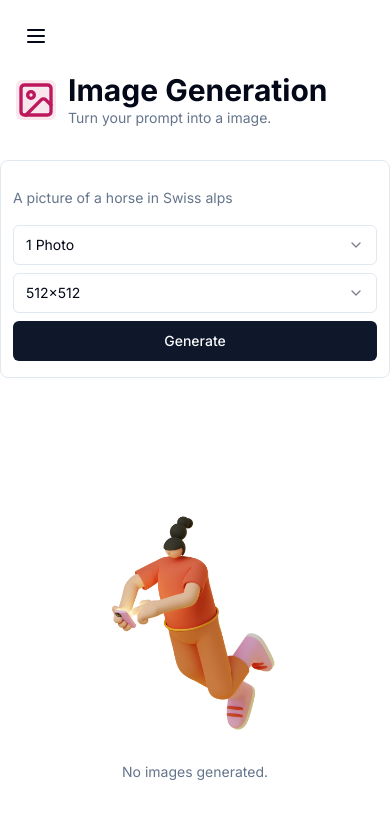
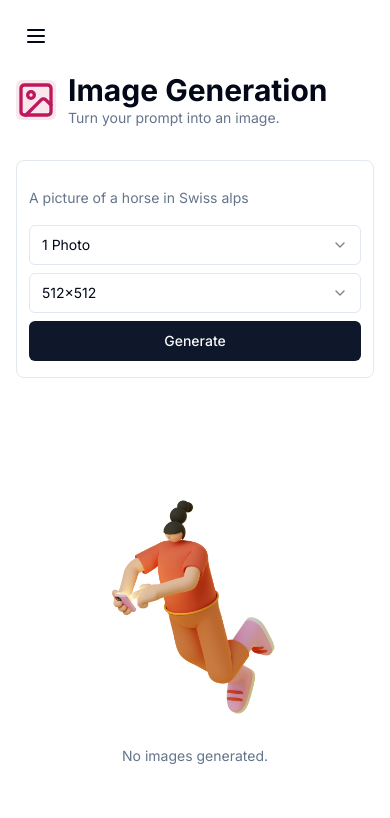
Before and after one commit to sudh-202/saas_platform, a Next.js app: page /image in a window 390 px wide. Shown: the top 818 px of the page. Built offline with nearby package versions, Linux system fonts and the light colour scheme.

Commit message:
image updated code

```diff
--- a/app/(dashboard)/(routes)/image/page.tsx
+++ b/app/(dashboard)/(routes)/image/page.tsx
@@ -2,76 +2,74 @@
 
 import * as z from "zod";
 import axios from "axios";
-import { Heading } from "@/components/heading";
+import Image from "next/image";
+import { useState } from "react";
+import { zodResolver } from "@hookform/resolvers/zod";
 import { Download, ImageIcon } from "lucide-react";
 import { useForm } from "react-hook-form";
+// import { toast } from "react-hot-toast";
+import { useRouter } from "next/navigation";
+
+import { Heading } from "@/components/heading";
+import { Button } from "@/components/ui/button";
+import { Card, CardFooter } from "@/components/ui/card";
+import { Input } from "@/components/ui/input";
+import { Form, FormControl, FormField, FormItem } from "@/components/ui/form";
+import { Loader } from "@/components/loading";
+import { Empty } from "@/components/empty";
+// import { Loader } from "@/components/loader";
+// import { Empty } from "@/components/ui/empty";
+import { Select, SelectContent, SelectItem, SelectTrigger, SelectValue } from "@/components/ui/select";
+// import { useProModal } from "@/hooks/use-pro-modal";
+
 import { amountOptions, formSchema, resolutionOptions } from "./constants";
-import { zodResolver } from "@hookform/resolvers/zod";
-import { Form, FormControl, FormField, FormItem } from "@/components/ui/form";
-import { Input } from "@/components/ui/input";
-import { Button } from "@/components/ui/button";
-import { useRouter } from "next/navigation";
-import { error } from "console";
-import Image from "next/image";
 
-import { useState } from "react";
-import { Empty } from "@/components/empty";
-import { Loader } from "@/components/loading";
-import { cn } from "@/lib/utils";
-import {
-  Select,
-  SelectTrigger,
-  SelectValue,
-  SelectContent,
-  SelectItem,
-} from "@/components/ui/select";
-import { Card, CardFooter } from "@/components/ui/card";
-
-const ImagePage = () => {
+const PhotoPage = () => {
+  // const proModal = useProModal();
   const router = useRouter();
-  const [images, setImages] = useState<string[]>([]);
+  const [photos, setPhotos] = useState<string[]>([]);
 
   const form = useForm<z.infer<typeof formSchema>>({
     resolver: zodResolver(formSchema),
     defaultValues: {
       prompt: "",
       amount: "1",
-      resolution: "512x512",
-    },
+      resolution: "512x512"
+    }
   });
 
   const isLoading = form.formState.isSubmitting;
 
   const onSubmit = async (values: z.infer<typeof formSchema>) => {
     try {
-      setImages([]);
+      setPhotos([]);
 
-      const response = await axios.post("/api/image", values);
+      const response = await axios.post('/api/image', values);
 
       const urls = response.data.map((image: { url: string }) => image.url);
 
-      setImages(urls);
-      form.reset();
+      setPhotos(urls);
     } catch (error: any) {
-      //TODO: Open Pro Modal
-      console.log(error);
+      if (error?.response?.status === 403) {
+        // proModal.onOpen();
+      } else {
+        // toast.error("Something went wrong.");
+      }
     } finally {
       router.refresh();
     }
-  };
+  }
 
   return (
     <div>
       <Heading
         title="Image Generation"
-        description="Turn your prompt into a image."
+        description="Turn your prompt into an image."
         icon={ImageIcon}
         iconColor="text-pink-700"
         bgColor="bg-pink-700/10"
       />
-
-      <div className="px lg:px-8">
-        <div>
+      <div className="px-4 lg:px-8">
         <Form {...form}>
           <form
             onSubmit={form.handleSubmit(onSubmit)}
@@ -82,7 +80,7 @@ const ImagePage = () => {
               p-4
               px-3
               md:px-6
-              focus-width:shadow-sm
+              focus-within:shadow-sm
               grid
               grid-cols-12
               gap-2
@@ -94,9 +92,7 @@ const ImagePage = () => {
                 <FormItem className="col-span-12 lg:col-span-6">
                   <FormControl className="m-0 p-0">
                     <Input
-                        className="border-0 outline-none
-                       focus-visible:ring-0
-                       focus-visible:ring-transparent"
+                      className="border-0 outline-none focus-visible:ring-0 focus-visible:ring-transparent"
                       disabled={isLoading}
                       placeholder="A picture of a horse in Swiss alps"
                       {...field}
@@ -123,7 +119,10 @@ const ImagePage = () => {
                     </FormControl>
                     <SelectContent>
                       {amountOptions.map((option) => (
-                          <SelectItem key={option.value} value={option.value}>
+                        <SelectItem
+                          key={option.value}
+                          value={option.value}
+                        >
                           {option.label}
                         </SelectItem>
                       ))}
@@ -150,7 +149,10 @@ const ImagePage = () => {
                     </FormControl>
                     <SelectContent>
                       {resolutionOptions.map((option) => (
-                          <SelectItem key={option.value} value={option.value}>
+                        <SelectItem
+                          key={option.value}
+                          value={option.value}
+                        >
                           {option.label}
                         </SelectItem>
                       ))}
@@ -159,38 +161,31 @@ const ImagePage = () => {
                 </FormItem>
               )}
             />
-              <Button
-                className="col-span-12 lg:col-span-2 w-full"
-                disabled={isLoading}
-              >
+            <Button className="col-span-12 lg:col-span-2 w-full" type="submit" disabled={isLoading} size="icon">
               Generate
             </Button>
           </form>
         </Form>
-        </div>
-        <div className="space-y-4 mt-4">
         {isLoading && (
           <div className="p-20">
             <Loader />
           </div>
         )}
-          {images.length === 0 && !isLoading && (
-            <div>
+        {photos.length === 0 && !isLoading && (
           <Empty label="No images generated." />
-            </div>
         )}
-          <div className="grid grid-cols-1 md:grid-cols-2 lg:grid-col-3 xl:grid-cols-4 gap-4 mt-8">
-            {images.map((src) => (
+        <div className="grid grid-cols-1 md:grid-cols-2 lg:grid-cols-3 xl:grid-cols-4 gap-4 mt-8">
+          {photos.map((src) => (
             <Card key={src} className="rounded-lg overflow-hidden">
-                <div className="realtive aspect-square">
-                  <Image alt="Generated" fill src={src} />
+              <div className="relative aspect-square">
+                <Image
+                  fill
+                  alt="Generated"
+                  src={src}
+                />
               </div>
               <CardFooter className="p-2">
-                  <Button
-                    variant="secondary"
-                    className="w-full"
-                    onClick={() => window.open(src)}
-                  >
+                <Button onClick={() => window.open(src)} variant="secondary" className="w-full">
                   <Download className="h-4 w-4 mr-2" />
                   Download
                 </Button>
@@ -200,8 +195,7 @@ const ImagePage = () => {
         </div>
       </div>
     </div>
-    </div>
    );
-};
+}
 
-export default ImagePage;
+export default PhotoPage;
```
Lines whose indentation alone changed are shown as unchanged.
